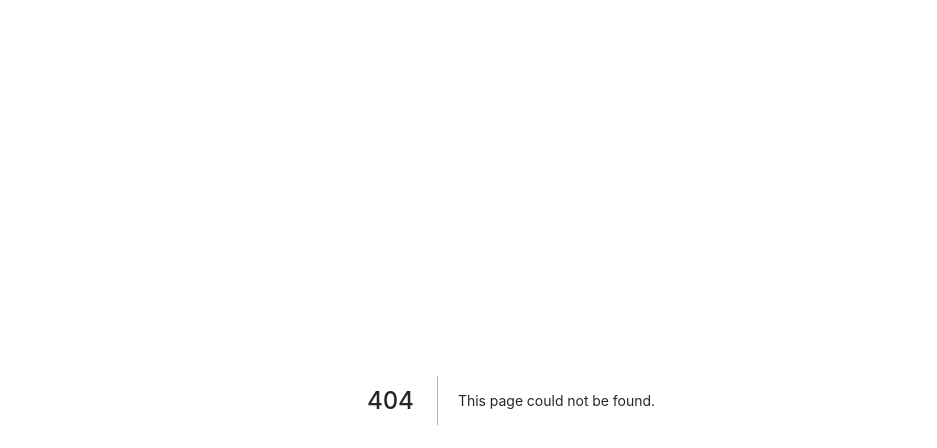
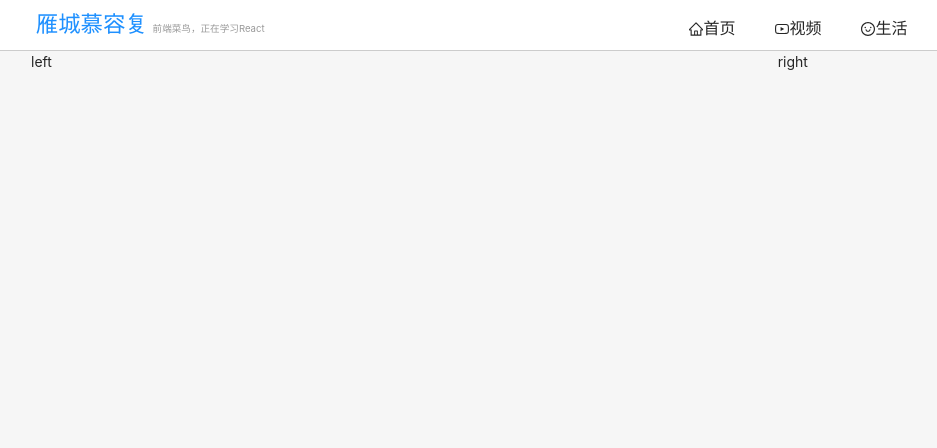
Before and after one commit to VincentChris/ReactBlog, a Next.js app: page /detail in a window 1280 px wide. Before the commit this address had no page. Shown: the top 448 px of the page, without its empty margins (129-1066 px from the left). Built offline with nearby package versions, Linux system fonts and the light colour scheme.

Commit message:
list组件、detail组件内容拷贝

```diff
--- /dev/null
+++ b/pages/detail.tsx
@@ -0,0 +1,20 @@
+import React from "react";
+import styles from "./detail.module.scss";
+import Header from "../components/Header";
+import { Col, Row } from "antd";
+
+const Detail = (props) => (
+  <div className={styles.container}>
+    <Header />
+    <Row justify="center" className={styles.main}>
+      <Col className={styles.left} xs={24} sm={24} md={16} lg={18} xl={14}>
+        left
+      </Col>
+      <Col className={styles.right} xs={0} sm={0} md={7} lg={5} xl={4}>
+        right
+      </Col>
+    </Row>
+  </div>
+);
+
+export default Detail;
```
Also changed, not shown: pages/list.tsx (added, +21 -0 lines), pages/detail.module.scss (added), pages/list.module.scss (added).
